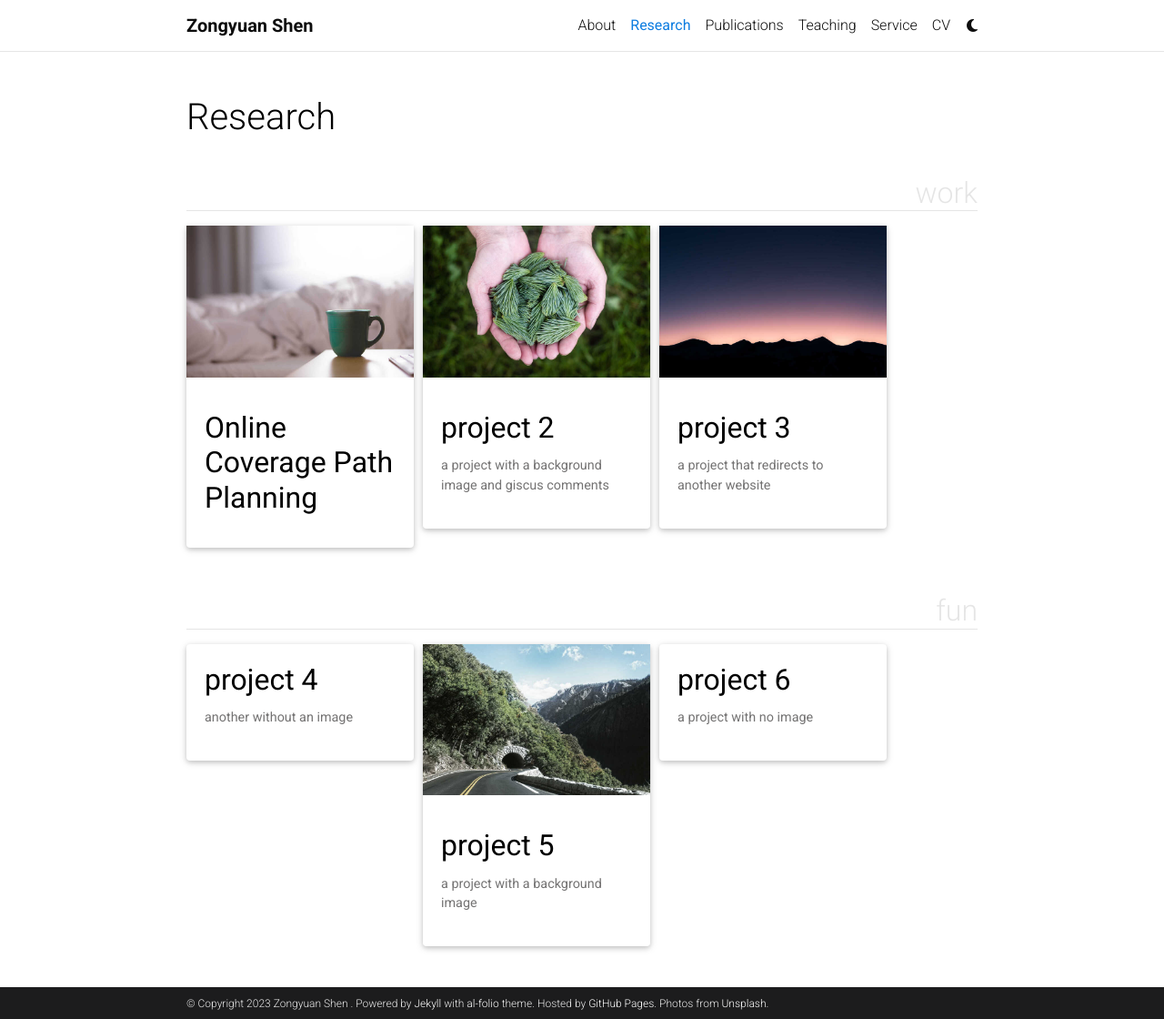
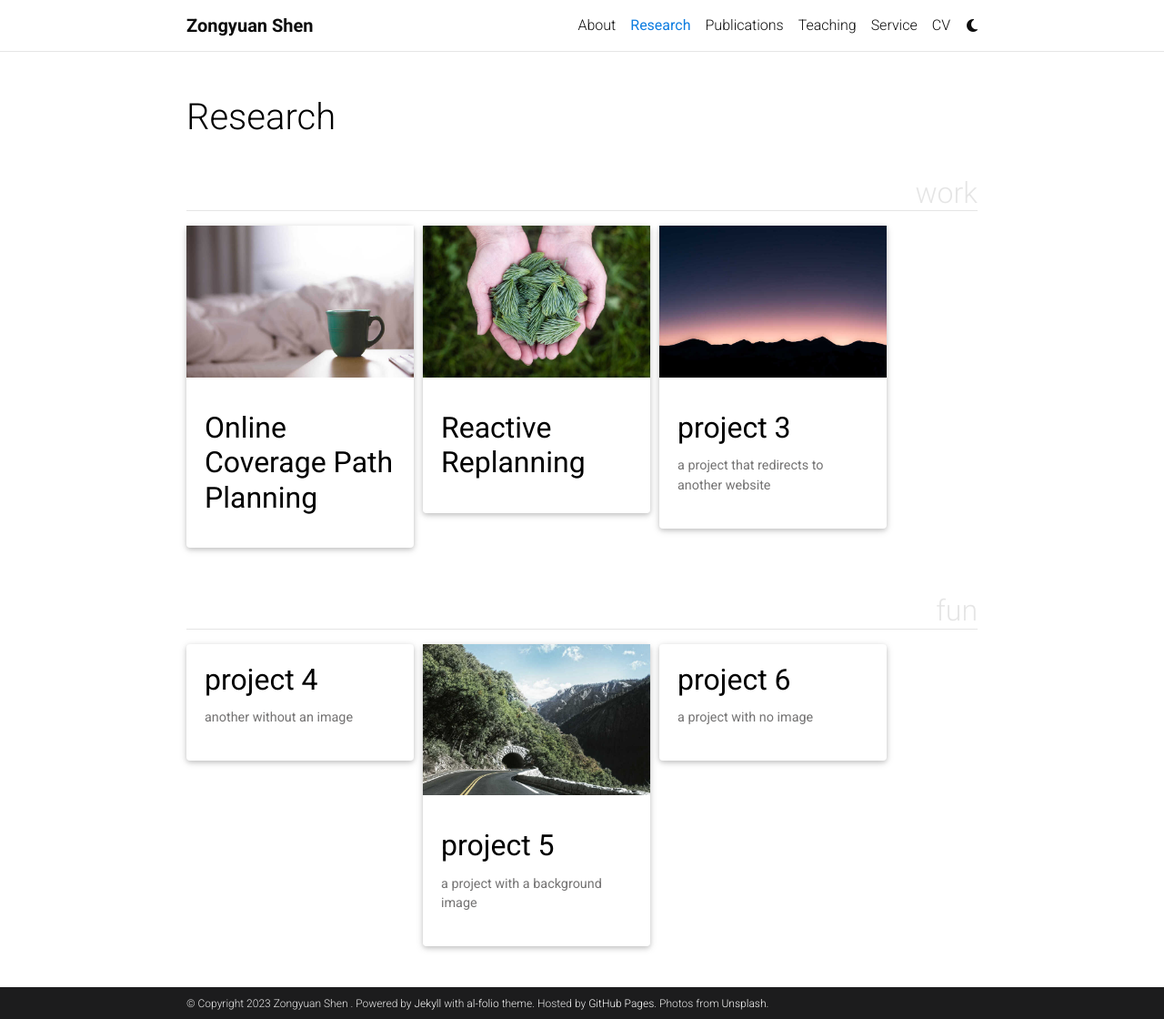
Before and after one commit to ZongyuanShen/ZongyuanShen.github.io, a Jekyll site: the page built from _pages/projects.md, in a window 1280 px wide and 1120 px high. Shown: the whole window at 91% size. Built offline with Jekyll 4.4.1, drawn with Linux system fonts in a browser that asks for light colours; full-size pictures stand in for the smaller copies a plugin makes; comment, search, counter and statistics services are not loaded; a style sheet for code colours, icons or effects is not loaded.

Commit message:
Update 2_project.md

````diff
--- a/_projects/2_project.md
+++ b/_projects/2_project.md
@@ -1,81 +1,60 @@
 ---
 layout: page
-title: project 2
-description: a project with a background image and giscus comments
+title: Reactive Replanning
+description:
 img: assets/img/3.jpg
-importance: 2
+importance: 1
 category: work
-giscus_comments: true
+related_publications:
 ---
 
-Every project has a beautiful feature showcase page.
-It's easy to include images in a flexible 3-column grid format.
-Make your photos 1/3, 2/3, or full width.
+## Introduction
+Typical path planning problems in a static environment aim to optimize the path between the start and goal states by minimizing a user-specified cost-function (e.g., travel time). However, many real world applications (e.g., airports, factories, malls, offices, hospitals and homes) consist of moving obstacles (e.g., humans, robots, carts and wheelchairs). It is envisioned that these applications will be increasingly witnessing the role of robots in supporting humans for various tasks. It is desired that these robots autonomously navigate in dynamic environments while replanning in real-time as needed to achieve: 1) high success rates and 2) low travel times. Replanning strategies are characterized as active or reactive. The active strategies predict the future trajectories of moving obstacles to replan the robot’s path; however, their performance degrades in crowded environments where these trajectories are difficult to compute, associate and predict. Therefore, the reactive strategies replan the robot’s path based on the current information.
 
-To give your project a background in the portfolio page, just add the img tag to the front matter like so:
-
-    ---
-    layout: page
-    title: project
-    description: a project with a background image
-    img: /assets/img/12.jpg
-    ---
+A variety of reactive replanning algorithms exist in literature. However, these algorithms either utilize inefficient tree pruning and repair strategies, which could lead to wasteful and slow tree growth; or search new path on an underlying graph, which could make the robot get stuck when new feasible path can not be found on the graph; or incrementally generate a single action to approach the goal, which can easily get trapped in local minima especially when the goal is far away and the environment is cluttered.
 
 <div class="row">
     <div class="col-sm mt-3 mt-md-0">
-        {% include figure.html path="assets/img/1.jpg" title="example image" class="img-fluid rounded z-depth-1" %}
+        {% include figure.html path="assets/img/RR_1.jpg" title="example image" class="img-fluid rounded z-depth-1" %}
     </div>
     <div class="col-sm mt-3 mt-md-0">
-        {% include figure.html path="assets/img/3.jpg" title="example image" class="img-fluid rounded z-depth-1" %}
+        {% include figure.html path="assets/img/RR_2.jpg" title="example image" class="img-fluid rounded z-depth-1" %}
     </div>
     <div class="col-sm mt-3 mt-md-0">
-        {% include figure.html path="assets/img/5.jpg" title="example image" class="img-fluid rounded z-depth-1" %}
+        {% include figure.html path="assets/img/RR_3.jpg" title="example image" class="img-fluid rounded z-depth-1" %}
     </div>
 </div>
 <div class="caption">
-    Caption photos easily. On the left, a road goes through a tunnel. Middle, leaves artistically fall in a hipster photoshoot. Right, in another hipster photoshoot, a lumberjack grasps a handful of pine needles.
+    Figure 1: Applications of reactive plannning including self-driving cars, multi-robot system, and service robot.
 </div>
+
+## Method Overview
+We proposed a 3D CPP algorithm, called CT-CPP, using a coverage tree (CT), where the nodes (except the root node) of CT represent the disconnected subregions, as shown in Figure 2. CT-CPP incrementally builds a CT in a top-down manner, which is used to plan and track the progress of 3D coverage.
+
+Once the AUV reaches a node, it covers the corresponding subregion using a [2D CPP algorithm](https://ieeexplore.ieee.org/abstract/document/8286947). During the coverage of each planar subregion, the AUV uses the downward-facing multi-beam sonar sensor to collect data for the 3D terrain structures that are within the sensor’s range extended at least up to the plane below. Based on the data, the AUV projects and stores the information about obstacles intersecting the plane below by forming a 2D probabilistic occupancy map [(POM)](https://mitpress.mit.edu/9780262201629/probabilistic-robotics/). Since the underwater terrain may contain narrow regions which can be risky for the AUV to navigate and avoid collisions, an image morphological operator [‘closing’](https://link.springer.com/book/10.1007/978-3-662-05088-0) is applied on the POM to close the narrow areas. Subsequently, a symbolic map is obtained such that the cells whose occupancy probability is higher than the threat probability are marked as threat, while the others are marked as safe. This serves two purposes: i) the updated symbolic map is used to identify the disconnected subregions on that plane. i.e., it adds child nodes to the CT, and ii) it ensures the AUV’s safety when it navigates on that plane.
+
+The updated tree is then used to plan the AUV trajectory by generating an optimized tree traversal sequence using a heuristics-based solution to the traveling salesman problem. The above process continues until the AUV completes the coverage of all nodes of the tree and no new nodes are created. Then, the data collected from all nodes are integrated offline for complete 3D terrain reconstruction using [α-Shape algorithm](https://en.wikipedia.org/wiki/Alpha_shape).
+
 <div class="row">
     <div class="col-sm mt-3 mt-md-0">
-        {% include figure.html path="assets/img/5.jpg" title="example image" class="img-fluid rounded z-depth-1" %}
+        {% include figure.html path="assets/img/CPP_4.svg" title="example image" class="img-fluid rounded z-depth-1" %}
     </div>
 </div>
 <div class="caption">
-    This image can also have a caption. It's like magic.
+    Figure 2: Incremental construction of the coverage tree.
 </div>
 
-You can also put regular text between your rows of images.
-Say you wanted to write a little bit about your project before you posted the rest of the images.
-You describe how you toiled, sweated, *bled* for your project, and then... you reveal its glory in the next row of images.
+## Results
+The CT-CPP algorithm is validated on a high-fidelity underwater simulator called [UWSim](https://wiki.ros.org/uwsim) based on the [Robot Operating System](https://www.ros.org/). The AUV, called Girona 500, is simulated. Five scenes of size 450m × 450m × 400m are randomly generated for performance validation as shown in Figure 3(a). A comparative evaluation of the coverage trajectories generated by the CT-CPP and the terrain following CPP [(TF-CPP)](https://link.springer.com/article/10.1007/BF00141150) methods in scene 1 is presented in Figure 3(b) and Figure 3(c), respectively. Figure 3(f) shows the total trajectory lengths for all five scenes, which indicate that the CT-CPP method took the shorter path lengths. Figure 3(g) shows that the CT-CPP method consumed less energy in all five scenes as compared to the TF-CPP method due to its frequent vertical motions. Further, we numerically evaluated the reconstruction errors using different α, which is a positive parameter controlling the desired level of details. As seen in Figure 3(h), CT-CPP performs better in all five scenes. Thus, CT-CPP is an alternate method to TF-CPP and it is expected to outperform the TF-CPP method in a significant number of scenarios.
 
-
-<div class="row justify-content-sm-center">
-    <div class="col-sm-8 mt-3 mt-md-0">
-        {% include figure.html path="assets/img/6.jpg" title="example image" class="img-fluid rounded z-depth-1" %}
-    </div>
-    <div class="col-sm-4 mt-3 mt-md-0">
-        {% include figure.html path="assets/img/11.jpg" title="example image" class="img-fluid rounded z-depth-1" %}
+<div class="row">
+    <div class="col-sm mt-3 mt-md-0">
+        {% include figure.html path="assets/img/CPP_5.svg" title="example image" class="img-fluid rounded z-depth-1" %}
     </div>
 </div>
 <div class="caption">
-    You can also have artistically styled 2/3 + 1/3 images, like these.
+    Figure 3: Performance evaluation for CT-CPP as compared to TF-CPP.
 </div>
 
-
-The code is simple.
-Just wrap your images with `<div class="col-sm">` and place them inside `<div class="row">` (read more about the <a href="https://getbootstrap.com/docs/4.4/layout/grid/">Bootstrap Grid</a> system).
-To make images responsive, add `img-fluid` class to each; for rounded corners and shadows use `rounded` and `z-depth-1` classes.
-Here's the code for the last row of images above:
-
-{% raw %}
-```html
-<div class="row justify-content-sm-center">
-    <div class="col-sm-8 mt-3 mt-md-0">
-        {% include figure.html path="assets/img/6.jpg" title="example image" class="img-fluid rounded z-depth-1" %}
-    </div>
-    <div class="col-sm-4 mt-3 mt-md-0">
-        {% include figure.html path="assets/img/11.jpg" title="example image" class="img-fluid rounded z-depth-1" %}
-    </div>
-</div>
-```
-{% endraw %}
+**Related Paper:**
+- Z. Shen, J. P. Wilson, S. Gupta, and R. Harvey, “SMART: Self-morphing adaptive replanning tree,” IEEE Robotics and Automation Letters, vol. 8, no. 11, pp. 7312–7319, Sep. 2023.
````
